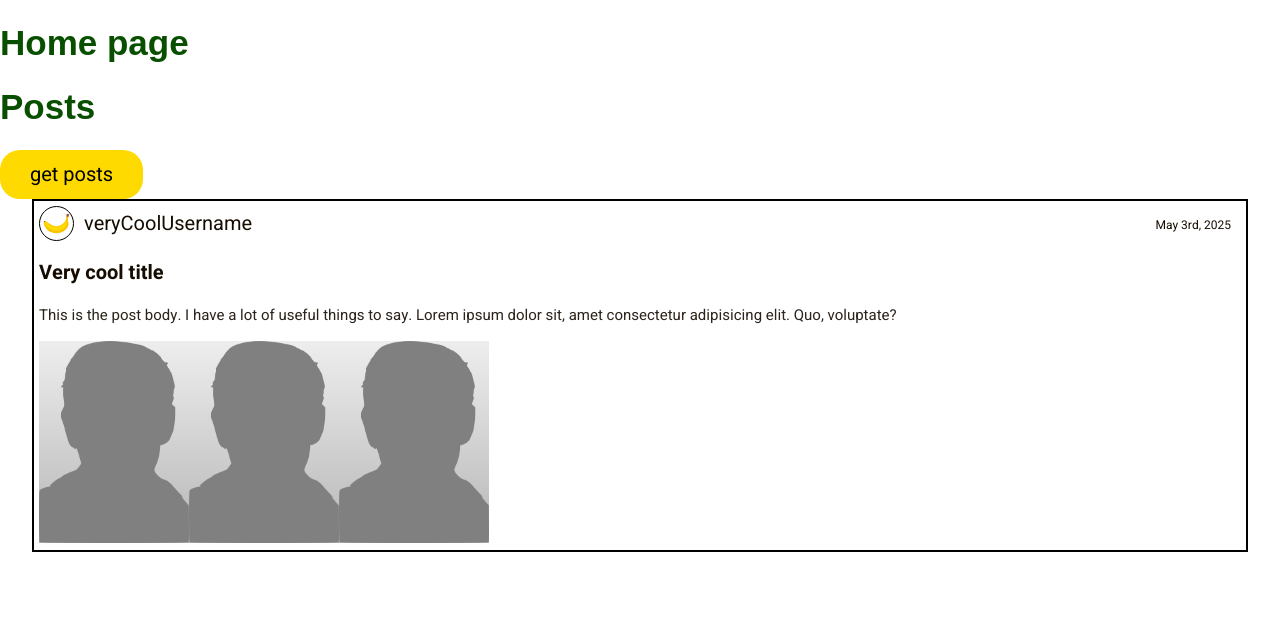
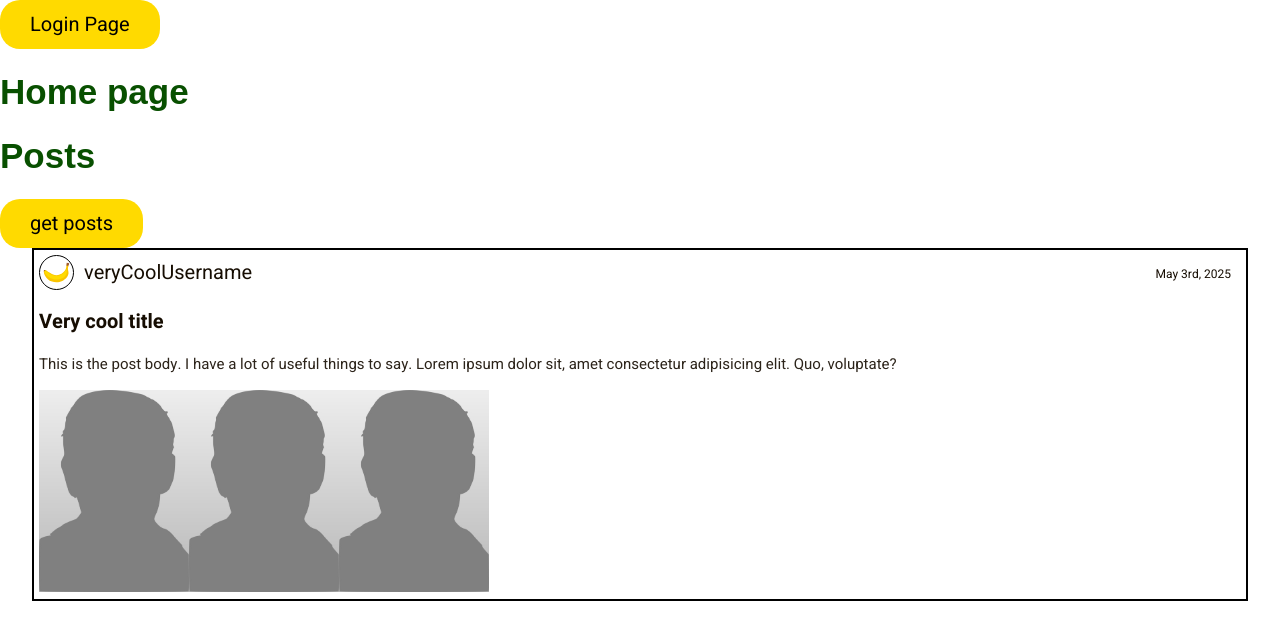
Before and after one commit to lucascapistrant/bananabookFrontend, a Vue app: page / in a window 1280 px wide. Shown: the top 640 px of the page. Built offline with nearby package versions, Linux system fonts and the light colour scheme; a web font is replaced by a local one.

Commit message:
DEV: Added a temporary button at the top of all pages that links to login page

```diff
--- a/src/App.vue
+++ b/src/App.vue
@@ -1,9 +1,12 @@
 <script setup>
 import { RouterLink, RouterView } from 'vue-router'
+import Button from './components/Button.vue';
 </script>
 
 <template>
-
+  <router-link :to="`/login`">
+    <Button color="primary">Login Page</Button>
+  </router-link>
   <RouterView />
 </template>
 
```
